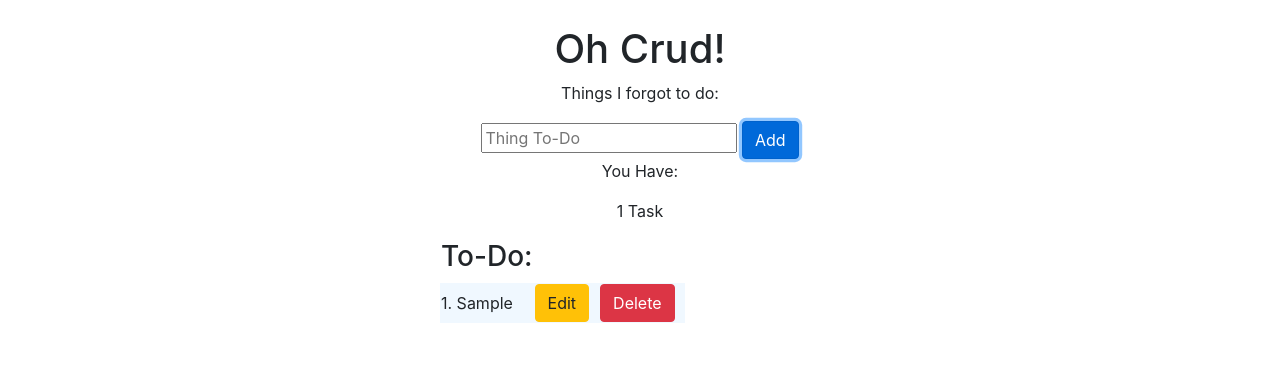
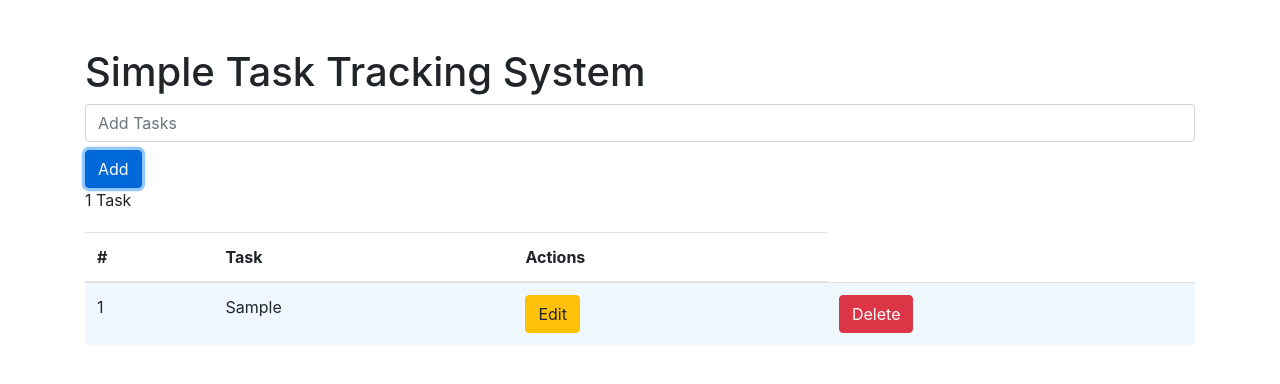
Before and after one commit to orvencasido/tasll-tracking-system, a plain HTML site: page index.html in a window 1280 px wide. Both pictures are taken after typing "Sample" into the empty fields and a click on the input "Add". Drawn offline with nearby package versions, Linux system fonts and the light colour scheme.

Commit message:
fixed positioning

```diff
--- a/index.html
+++ b/index.html
@@ -1,31 +1,34 @@
 <!DOCTYPE html>
-<html>
+<html lang="en">
 <head>
   <meta charset="UTF-8">
-  <title>Oh Crud! Things I Forgot To-Do</title>
+  <meta name="viewport" content="width=device-width, initial-scale=1.0">
+  <title>Task Tracking System</title>
   <link rel="stylesheet" type="text/css" href="style.css">
   <link rel="stylesheet" href="https://stackpath.bootstrapcdn.com/bootstrap/4.5.0/css/bootstrap.min.css" integrity="sha384-9aIt2nRpC12Uk9gS9baDl411NQApFmC26EwAOH8WgZl5MYYxFfc+NcPb1dKGj7Sk" crossorigin="anonymous">
 </head>
 <body>
 
-    <div class="title">
-        <h1>Oh Crud!</h1>
-        <p>Things I forgot to do:</p>
-    </div>
+    <div class="container mt-5">
+        <h1>Simple Task Tracking System</h1>
 
-<div class="form">
         <form action="javascript:void(0);" method="POST" onsubmit="app.Add()">
-    <input type="text" id="add-todo" placeholder="Thing To-Do">
+            <input type="text" id="add-todo" placeholder="Add Tasks" class="form-control mb-2">
             <input type="submit" value="Add" class="btn btn-primary">
         </form>
-    <p>You Have: </p>
+
         <p id="counter"></p>
 
-    <table>
-    <tr class="to-do">
-        <th><h3>To-Do:</h3></th>
+        <table class="table">
+            <thead>
+                <tr>
+                    <th>#</th>
+                    <th>Task</th>
+                    <th>Actions</th>
                 </tr>
+            </thead>
             <tbody id="tasks">
+                <!-- Tasks will be dynamically inserted here -->
             </tbody>
         </table>
     </div>
@@ -33,7 +36,8 @@
     <div id="edit-box" role="aria-hidden">
         <form action="javascript:void(0);" method="POST" id="save-edit">
             <input type="text" id="edit-todo">
-      <input type="submit" value="Save" class="btn btn-success"/> <a onclick="CloseInput()" aria-label="Close">&#10006;</a>
+            <input type="submit" value="Save" class="btn btn-success">
+            <a onclick="CloseInput()" aria-label="Close">&#10006;</a>
         </form>
     </div>
 
--- a/script.js
+++ b/script.js
@@ -11,13 +11,14 @@ var app = new function() {
 
     if (this.tasks.length > 0) {
       for (i = 0; i < this.tasks.length; i++) {
-        data += '<tr>';
-        data += '<td>'+(i+1)+". " + this.tasks[i] + '</td>';
-        data += '<td><button onclick="app.Edit(' + i + ')"  class="btn btn-warning">Edit</button></td>';
-        data += '<td><button onclick="app.Delete(' + i + ')"  class="btn btn-danger">Delete</button></td>';
-        data += '</tr>';
+          data += '<tr>';
+          data += '<td>' + (i + 1) + '</td>';
+          data += '<td>' + this.tasks[i] + '</td>';
+          data += '<td><button onclick="app.Edit(' + i + ')" class="btn btn-warning">Edit</button></td>';
+          data += '<td><button onclick="app.Delete(' + i + ')" class="btn btn-danger">Delete</button></td>';
+          data += '</tr>';
       }
-    }
+  }
 
     this.Count(this.tasks.length);
     return this.el.innerHTML = data;
--- a/style.css
+++ b/style.css
@@ -20,12 +20,21 @@
     margin-top: 10px;
   }
 
-  td{
-      background-color: aliceblue;
-      padding-right: 10px;
-      text-align: left;
-  }
+  td {
+    padding: 10px;
+    background-color: aliceblue;
+    padding-right: 10px;
+    text-align: left;
+    vertical-align: middle;
+    max-width: 300px;
+    word-wrap: break-word;
+}
 
-  .to-do{
-      background: transparent !important;
-  }
+table {
+    width: 100%;
+    margin-top: 20px;
+}
+
+button {
+    cursor: pointer;
+}
```
Lines whose indentation alone changed are shown as unchanged.
